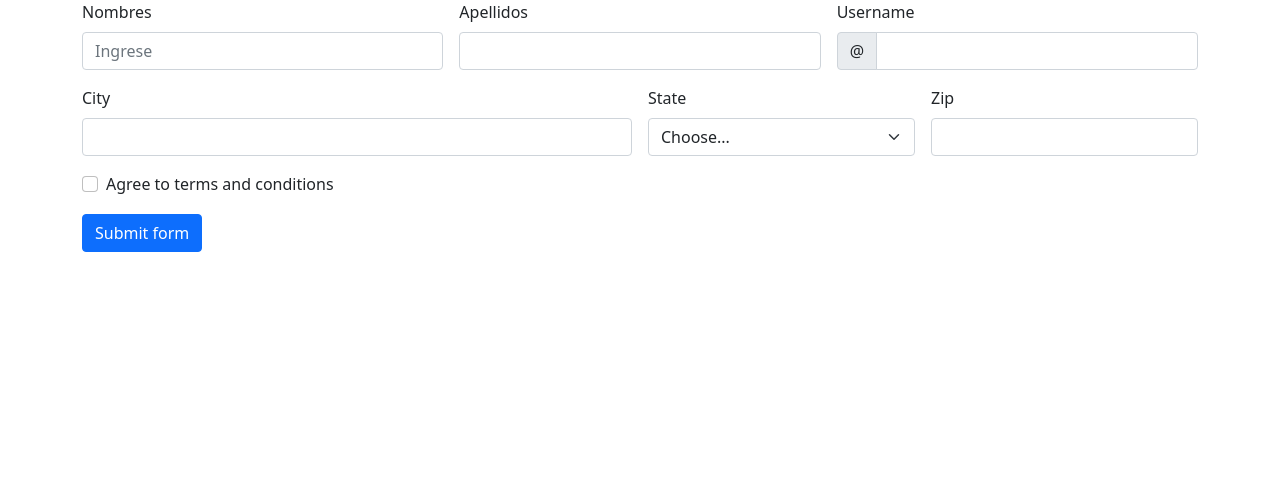
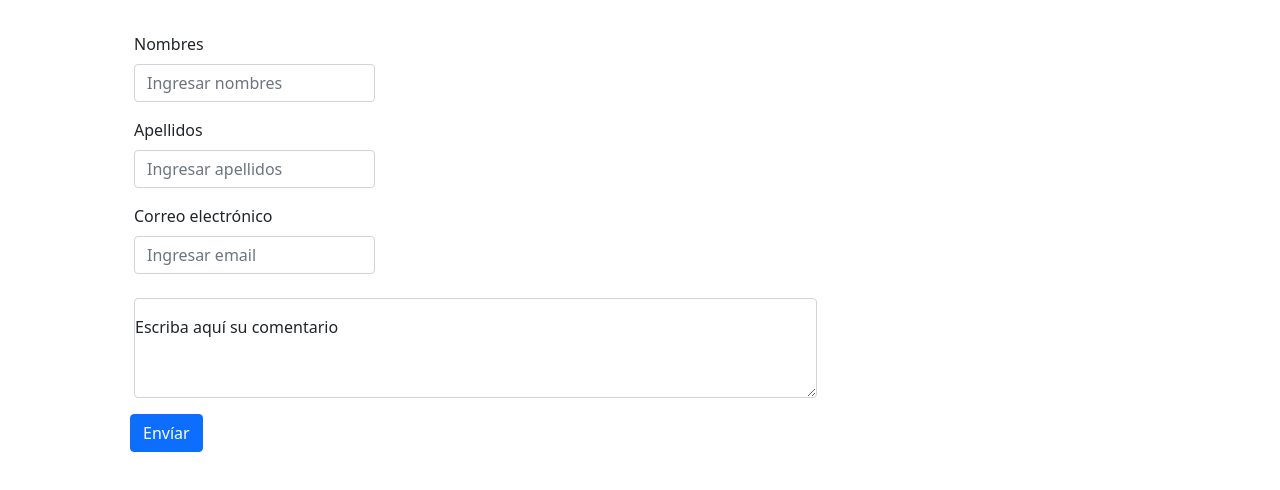
Before and after one commit to luis23saavedra/colectivo_de_noticias_caos_news, a plain HTML site: page formulario_contacto.html in a window 1280 px wide. Drawn offline with nearby package versions, Linux system fonts and the light colour scheme.

Commit message:
Formulario de contacto v2.

```diff
--- a/formulario_contacto.html
+++ b/formulario_contacto.html
@@ -12,47 +12,38 @@
   </head>
   <body>
      <div class="container-md">
-        <form class="row g-3">
-            <div class="col-md-4">
+        <form class="row g-3 ps-5">
+            <div class="row mt-5">
+            <div class="col-md-3">
               <label for="validationDefault01" class="form-label">Nombres</label>
-              <input type="text" class="form-control" placeholder="Ingrese " id="validationDefault01"  required>
+              <input type="text" class="form-control" placeholder="Ingresar nombres" id="validationDefault01"  required>
             </div>
-            <div class="col-md-4">
+            </div>
+            <div class="row mt-3">
+            <div class="col-md-3 ">
               <label for="validationDefault02" class="form-label">Apellidos</label>
-              <input type="text" class="form-control" id="validationDefault02"  required>
+              <input type="text" class="form-control" placeholder="Ingresar apellidos" id="validationDefault02"  required>
             </div>
-            <div class="col-md-4">
-              <label for="validationDefaultUsername" class="form-label">Username</label>
+            </div>
+            <div class="row mt-3">
+            <div class="col-md-3">
+              <label for="validationDefaultUsername" class="form-label">Correo electrónico</label>
               <div class="input-group">
-                <span class="input-group-text" id="inputGroupPrepend2">@</span>
-                <input type="text" class="form-control" id="validationDefaultUsername"  aria-describedby="inputGroupPrepend2" required>
+                <input type="text" class="form-control" placeholder="Ingresar email" id="validationDefaultUsername"  aria-describedby="inputGroupPrepend2" required>
               </div>
             </div>
-            <div class="col-md-6">
-              <label for="validationDefault03" class="form-label">City</label>
-              <input type="text" class="form-control" id="validationDefault03" required>
             </div>
-            <div class="col-md-3">
-              <label for="validationDefault04" class="form-label">State</label>
-              <select class="form-select" id="validationDefault04" required>
-                <option selected disabled value="">Choose...</option>
-                <option>...</option>
-              </select>
-            </div>
-            <div class="col-md-3">
-              <label for="validationDefault05" class="form-label">Zip</label>
-              <input type="text" class="form-control" id="validationDefault05" required>
-            </div>
-            <div class="col-12">
-              <div class="form-check">
-                <input class="form-check-input" type="checkbox" value="" id="invalidCheck2" required>
-                <label class="form-check-label" for="invalidCheck2">
-                  Agree to terms and conditions
-                </label>
+            <div class="row mt-4">
+            <div class="form-floating col-md-8">
+                <textarea class="form-control" placeholder="Leave a comment here" id="floatingTextarea2" style="height: 100px"></textarea>
+                <label for="floatingTextarea2">Escriba aquí su comentario</label>
               </div>
             </div>
+
+
+
             <div class="col-12">
-              <button class="btn btn-primary" type="submit">Submit form</button>
+              <button class="btn btn-primary" type="submit">Envíar</button>
             </div>
           </form>
      </div>
```
